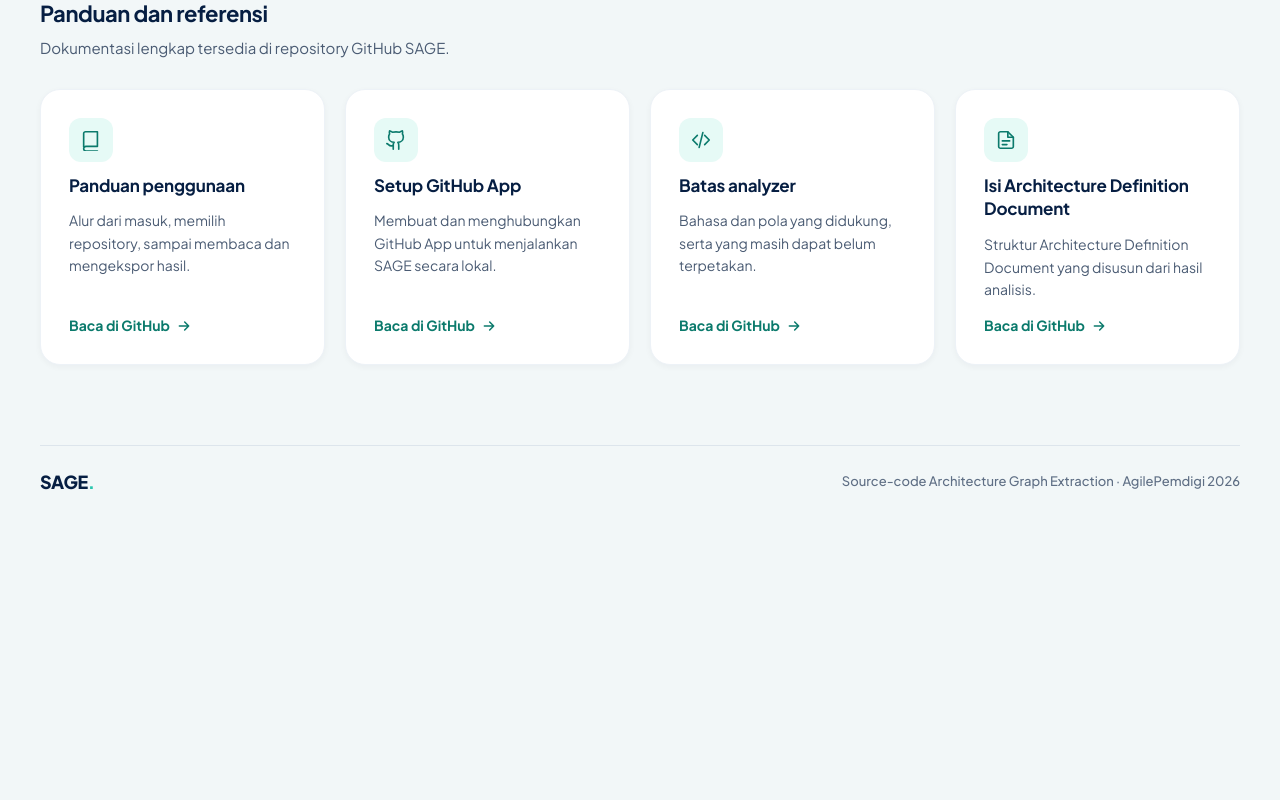
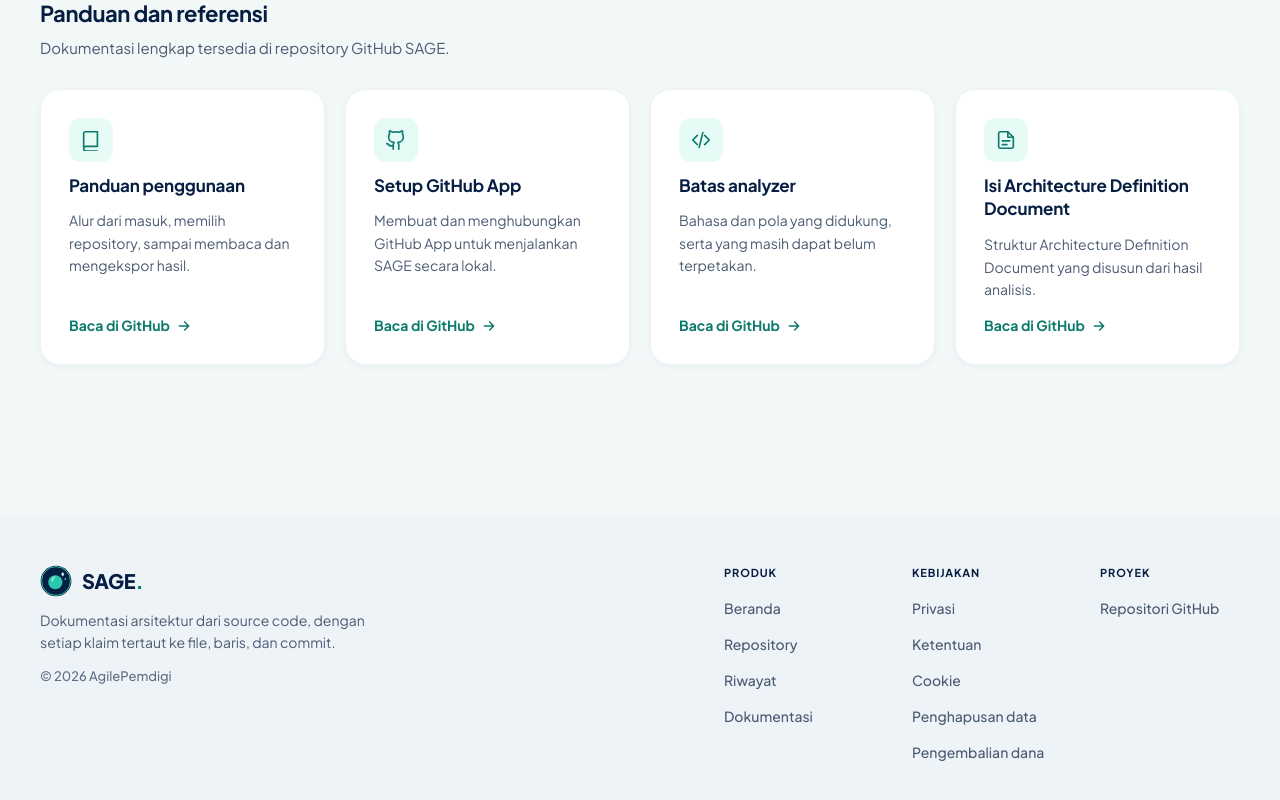
Before and after one commit to AgilePemdigi-2026/sage, a Next.js app in the folder apps/web/: page / in a window 1280 px wide. Shown: the part 1545-2345 px from the top of the page. Before the commit the page ends 2078 px from the top, so only its background shows below. Built offline with nearby package versions, Linux system fonts and the light colour scheme.

Commit message:
feat(web): tambah footer situs full-bleed di semua halaman

```diff
--- a/apps/web/app/page.tsx
+++ b/apps/web/app/page.tsx
@@ -1,4 +1,3 @@
-import Link from "next/link";
 import { AssetIcon, Badge, Button, DesignFrame, FeatureCard, Reveal } from "../components/design-system/ui.tsx";
 import { loginGatedHref } from "../components/design-system/login-gated.ts";
 import { readHeaderAccount } from "../lib/auth/header-account.ts";
@@ -104,10 +103,5 @@ export default async function Home() {
         {guides.map(item => <li key={item.title}><FeatureCard icon={{ group: item.group ?? "landing", name: item.icon }} title={item.title} href={item.href} linkLabel="Baca di GitHub">{item.text}</FeatureCard></li>)}
       </Reveal>
     </section>
-
-    <footer className={styles.footer}>
-      <Link className={styles.wordmark} href="/" aria-label="SAGE, halaman utama">SAGE<span>.</span></Link>
-      <span>Source-code Architecture Graph Extraction · AgilePemdigi 2026</span>
-    </footer>
   </DesignFrame>;
 }
--- a/apps/web/components/design-system/ui.module.css
+++ b/apps/web/components/design-system/ui.module.css
@@ -2,6 +2,7 @@
    Semua warna, radius, shadow, dan durasi berasal dari token @theme di app/globals.css. */
 
 .frame {
+  display: flex; flex-direction: column;
   min-height: 100dvh;
   color: var(--color-ink);
   background: var(--color-canvas);
@@ -70,7 +71,7 @@
 .accountMenu form { margin: 0; }
 @keyframes menuIn { from { opacity: 0; transform: translateY(-4px); } to { opacity: 1; transform: none; } }
 
-.main { width: 100%; max-width: 1264px; /* konten 1200 px seperti Figma + padding 32 */ min-width: 0; margin: 0 auto; padding: 32px; animation: pageIn var(--duration-base) ease-out; }
+.main { flex: 1 0 auto; width: 100%; max-width: 1264px; /* konten 1200 px seperti Figma + padding 32 */ min-width: 0; margin: 0 auto; padding: 32px; animation: pageIn var(--duration-base) ease-out; }
 .main:focus-visible { outline: 2px solid var(--color-teal-500); outline-offset: -4px; }
 @keyframes pageIn { from { opacity: 0; transform: translateY(8px); } to { opacity: 1; transform: none; } }
 
@@ -378,6 +379,41 @@ button.pill:disabled { cursor: not-allowed; opacity: .6; }
   .breadcrumbFull { display: none; }
 }
 
+/* ── Footer situs: full-bleed, bg-subtle, padding 48 ─────────────── */
+.orb { display: block; flex: 0 0 auto; }
+.siteFooter { margin-top: 48px; padding: 48px 0; background: var(--color-subtle-bg); color: var(--color-muted); }
+.siteFooterInner {
+  display: grid; grid-template-columns: minmax(0, 1fr) auto; gap: 48px;
+  width: 100%; max-width: 1264px; margin: 0 auto; padding: 0 32px;
+}
+.siteFooterBrand { display: grid; align-content: start; gap: 12px; max-width: 360px; }
+.siteFooterBrand p { margin: 0; font-size: var(--text-body-sm); line-height: var(--text-body-sm--line-height); }
+.siteFooterLogo {
+  display: inline-flex; align-items: center; gap: 10px; justify-self: start;
+  color: var(--color-ink); text-decoration: none; font-size: 20px; line-height: 1.3; font-weight: 800; letter-spacing: -0.02em;
+}
+.siteFooterLogo > span > span { margin-left: 0.02em; color: var(--color-teal-700); }
+.siteFooterCopy { color: var(--color-subtle); font-size: var(--text-caption) !important; font-weight: 500; }
+.siteFooterNav { display: grid; grid-template-columns: repeat(3, minmax(140px, auto)); gap: 32px 48px; }
+.siteFooterColumn h2 {
+  margin: 0 0 12px; color: var(--color-ink);
+  font-size: var(--text-label); line-height: var(--text-label--line-height); font-weight: 700; letter-spacing: var(--text-label--letter-spacing); text-transform: uppercase;
+}
+.siteFooterColumn ul { display: grid; gap: 4px; margin: 0; padding: 0; list-style: none; }
+.siteFooterColumn a {
+  display: inline-flex; align-items: center; min-height: 32px; color: var(--color-muted); text-decoration: none;
+  font-size: var(--text-body-sm); line-height: 1.4; font-weight: 500;
+  transition: color var(--duration-base) var(--ease-out-soft);
+}
+.siteFooterColumn a:hover { color: var(--color-teal-700); text-decoration: underline; text-underline-offset: 3px; }
+@media (max-width: 900px) {
+  .siteFooterInner { grid-template-columns: minmax(0, 1fr); gap: 32px; padding: 0 16px; }
+  .siteFooterNav { grid-template-columns: repeat(3, minmax(0, 1fr)); gap: 24px; }
+}
+@media (max-width: 560px) {
+  .siteFooterNav { grid-template-columns: minmax(0, 1fr); gap: 24px; }
+}
+
 /* ── Pemberitahuan cookie: kartu melayang kiri bawah ─────────────── */
 .cookieNotice {
   position: fixed; left: 16px; bottom: max(16px, env(safe-area-inset-bottom)); z-index: 60;
--- a/apps/web/components/design-system/ui.tsx
+++ b/apps/web/components/design-system/ui.tsx
@@ -94,7 +94,62 @@ export function DesignFrame({ children, active = "none" }: {
       </div>
     </header>
     <main className={styles.main} id="main-content" tabIndex={-1}>{children}</main>
+    <SiteFooter signedIn={Boolean(account)} />
   </div>;
+}
+
+/* ── Logo orb (app/icon.svg) ──────────────────────────────────────── */
+
+export function BrandOrb({ size = 32 }: { size?: number }) {
+  return <svg className={styles.orb} width={size} height={size} viewBox="0 0 100 100" aria-hidden="true" focusable="false">
+    <circle cx="50" cy="50" r="48" fill="#061E42" />
+    <circle cx="50" cy="50" r="45" fill="none" stroke="#2AC6AE" strokeWidth="3" />
+    <circle cx="48" cy="54" r="22" fill="#2AC6AE" />
+    <path d="M36 50 A14 14 0 0 1 50 36 A18 18 0 0 0 40 52 Z" fill="#C9F6F0" />
+    <path d="M71 22 L76 29 L71 36 L66 29 Z" fill="#C9F6F0" />
+    <circle cx="79" cy="44" r="3" fill="#2AC6AE" />
+  </svg>;
+}
+
+/* ── Footer situs ─────────────────────────────────────────────────── */
+
+const REPOSITORY_URL = "https://github.com/AgilePemdigi-2026/sage";
+
+const footerColumns: ReadonlyArray<{ title: string; links: ReadonlyArray<{ label: string; href: string }> }> = [
+  { title: "Produk", links: navigation.map(item => ({ label: item.label, href: item.href })) },
+  { title: "Kebijakan", links: [
+    { label: "Privasi", href: "/policies#privasi" },
+    { label: "Ketentuan", href: "/policies#ketentuan" },
+    { label: "Cookie", href: "/policies#cookie" },
+    { label: "Penghapusan data", href: "/policies#penghapusan" },
+    { label: "Pengembalian dana", href: "/policies#pengembalian-dana" },
+  ] },
+  { title: "Proyek", links: [{ label: "Repositori GitHub", href: REPOSITORY_URL }] },
+];
+
+export function SiteFooter({ signedIn }: { signedIn: boolean }) {
+  return <footer className={styles.siteFooter} data-print-hide>
+    <div className={styles.siteFooterInner}>
+      <div className={styles.siteFooterBrand}>
+        <Link className={styles.siteFooterLogo} href="/" aria-label="SAGE, halaman utama"><BrandOrb /><span>SAGE<span>.</span></span></Link>
+        <p>Dokumentasi arsitektur dari source code, dengan setiap klaim tertaut ke file, baris, dan commit.</p>
+        <p className={styles.siteFooterCopy}>© 2026 AgilePemdigi</p>
+      </div>
+      <nav className={styles.siteFooterNav} aria-label="Navigasi footer">
+        {footerColumns.map(column => <div key={column.title} className={styles.siteFooterColumn}>
+          <h2>{column.title}</h2>
+          <ul>
+            {column.links.map(link => {
+              const external = /^https?:\/\//.test(link.href);
+              return <li key={link.href}>{external
+                ? <a href={link.href} target="_blank" rel="noopener noreferrer">{link.label}<span className={styles.srOnly}> (membuka tab baru)</span></a>
+                : <Link href={loginGatedHref(link.href, signedIn)}>{link.label}</Link>}</li>;
+            })}
+          </ul>
+        </div>)}
+      </nav>
+    </div>
+  </footer>;
 }
 
 /* ── Pemberitahuan cookie ─────────────────────────────────────────── */
--- a/apps/web/components/landing/landing.module.css
+++ b/apps/web/components/landing/landing.module.css
@@ -44,9 +44,6 @@
 .grid4 > li { min-width: 0; }
 
 /* ── Footer ───────────────────────────────────────────────────────── */
-.footer { display: flex; flex-wrap: wrap; align-items: center; justify-content: space-between; gap: 8px 24px; margin-top: 8px; padding: 24px 0 8px; border-top: 1px solid var(--color-border); color: var(--color-subtle); font-size: var(--text-caption); line-height: 1.5; font-weight: 500; }
-.wordmark { color: var(--color-ink); font-size: 18px; line-height: 1.3; font-weight: 800; letter-spacing: -0.02em; text-decoration: none; }
-.wordmark span { color: var(--color-teal-500); }
 
 @media (min-width: 720px) {
   .grid3 { grid-template-columns: repeat(3, minmax(0, 1fr)); }
```
